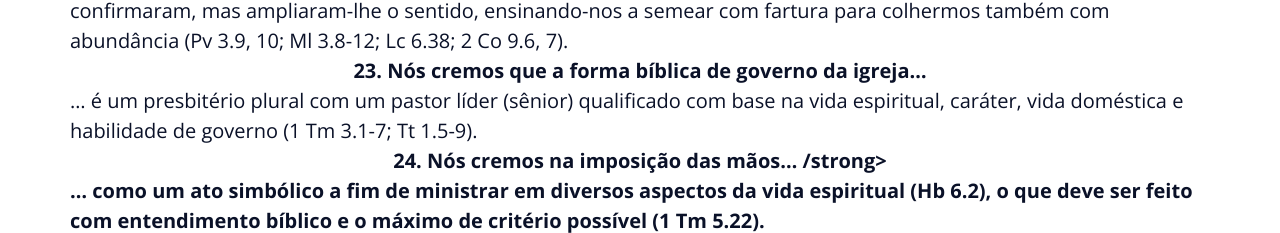
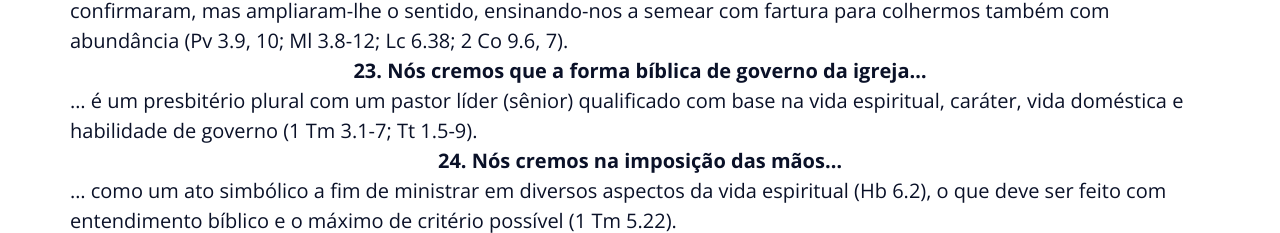
Before and after one commit to evairb/igreja_cvn, a plain HTML site: page index.html in a window 1280 px wide. Shown: the part 5109-5342 px from the top of the page. Drawn offline with nearby package versions, Linux system fonts and the light colour scheme.

Commit message:
corrigido iten 24

```diff
--- a/index.html
+++ b/index.html
@@ -273,7 +273,7 @@
       </p>
 
       <p><strong>24. Nós cremos na imposição das mãos…
-        /strong></p>
+      </strong></p>
       <p>… como um ato simbólico a fim de ministrar em diversos aspectos da vida espiritual (Hb 6.2), o que deve ser feito com entendimento bíblico e o máximo de critério possível (1 Tm 5.22).
       </p>
 
```
